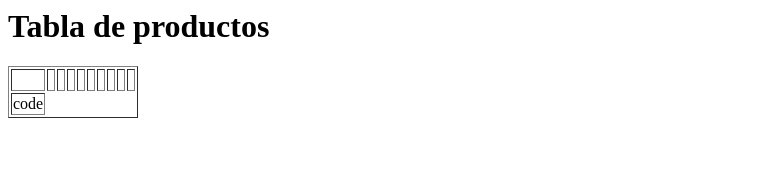
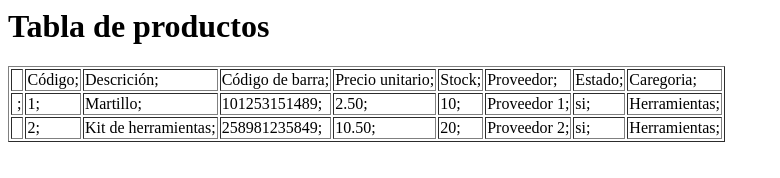
Before and after one commit to ingrish20/Actividad2-kodigo, a plain HTML site: page index.html in a window 1280 px wide. Shown: the whole page, without its empty margins (0-780 px from the left). Drawn offline with Linux system fonts and the light colour scheme.

Commit message:
Change information

```diff
--- a/index.html
+++ b/index.html
@@ -9,19 +9,36 @@
             <thead>
                 <tr>
                     <td>&nbsp;</td>
-                    <td>&nbsp;</td>
-                    <td>&nbsp;</td>
-                    <td>&nbsp;</td>
-                    <td>&nbsp;</td>
-                    <td>&nbsp;</td>
-                    <td>&nbsp;</td>
-                    <td>&nbsp;</td>
-                    <td>&nbsp;</td>
-                    <td>&nbsp;</td>
-
+                    <td>Código;</td>
+                    <td>Descrición;</td>
+                    <td>Código de barra;</td>
+                    <td>Precio unitario;</td>
+                    <td>Stock;</td>
+                    <td>Proveedor;</td>
+                    <td>Estado;</td>
+                    <td>Caregoria;</td>
                 </tr>
                 <tr>
-                    <td>code</td>
+                    <td>&nbsp;;</td>
+                    <td>1;</td>
+                    <td>Martillo;</td>
+                    <td>101253151489;</td>
+                    <td>2.50;</td>
+                    <td>10;</td>
+                    <td>Proveedor 1;</td>
+                    <td>si;</td>
+                    <td>Herramientas;</td>
+                </tr>
+                <tr>
+                    <td>&nbsp;</td>
+                    <td>2;</td>
+                    <td>Kit de herramientas;</td>
+                    <td>258981235849;</td>
+                    <td>10.50;</td>
+                    <td>20;</td>
+                    <td>Proveedor 2;</td>
+                    <td>si;</td>
+                    <td>Herramientas;</td>
                 </tr>
             </thead>
          </table>
```
